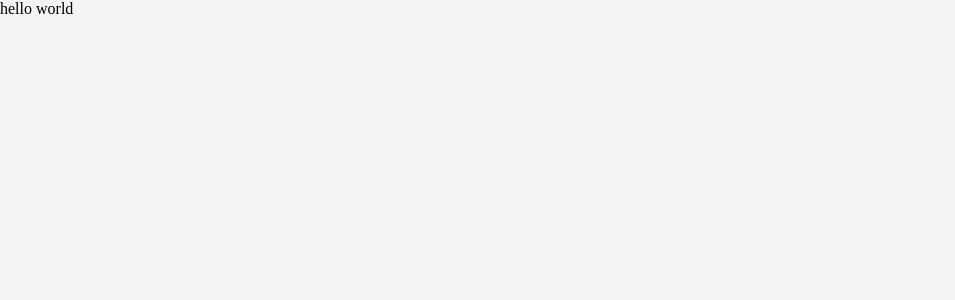
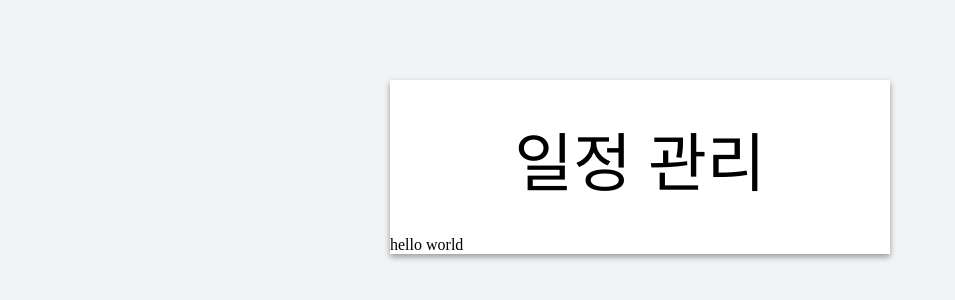
Before and after one commit to normalstory/todo, a React (Create React App) app: page / in a window 1280 px wide. Shown: the top 300 px of the page, without its empty margins (0-955 px from the left). Built offline with nearby package versions, Linux system fonts and the light colour scheme.

Commit message:
01) PageTemplate component 세트 추가

```diff
--- a/package.json
+++ b/package.json
@@ -6,6 +6,7 @@
     "@testing-library/jest-dom": "^4.2.4",
     "@testing-library/react": "^9.3.2",
     "@testing-library/user-event": "^7.1.2",
+    "classnames": "^2.2.6",
     "node-sass": "^4.14.1",
     "open-color": "^1.7.0",
     "react": "^16.14.0",
--- a/src/components/App.js
+++ b/src/components/App.js
@@ -1,9 +1,10 @@
 import React, {Component} from 'react';
+import PageTemplate from './PageTemplate'
 
 export default class App extends Component{
     render(){
         return(
-            <div>hello world</div>
+            <PageTemplate>hello world</PageTemplate>
         )
     }
 }
--- /dev/null
+++ b/src/components/PageTemplate/PageTemplate.js
@@ -0,0 +1,21 @@
+import React from 'react';
+
+import styles from './PageTemplate.scss';
+import classNames from 'classnames/bind';
+const cx = classNames.bind(styles);
+
+/* 페이지 템플릿을 위한 컴포넌트입니다. 페이지의 틀,
+  그리고 타이틀 / 콘텐츠 등의 속성이 설정되어 있습니다. */
+
+const PageTemplate = ({children}) => {
+  return (
+    <div className={cx('page-template')}>
+      <h1>일정 관리</h1>
+      <div className={cx('content')}>
+        {children}
+      </div>
+    </div>
+  );
+};
+
+export default PageTemplate;
--- /dev/null
+++ b/src/components/PageTemplate/PageTemplate.scss
@@ -0,0 +1,25 @@
+.page-template {
+  margin-top: 5rem;
+  margin-left: auto;
+  margin-right: auto;
+  width: 500px;
+  background: white;
+  // 그림자를 띄워줍니다.
+  box-shadow: 0 3px 6px rgba(0,0,0,0.16), 0 3px 6px rgba(0,0,0,0.23);
+  padding-top: 2rem;
+
+  // 브라우저의 크기가 768px 미만으로 됐을 땐,
+  @media(max-width: 768px) {
+    margin-top: 1rem;
+    width: calc(100% - 2rem); // 양 옆에 1rem의 여백을 남기고 꽉 채워줍니다.
+  }
+  h1 {
+    text-align: center;
+    font-size: 4rem;
+    font-weight: 300;
+    margin: 0;
+  }
+  .content {
+    margin-top: 2rem;
+  }
+}
--- /dev/null
+++ b/src/components/PageTemplate/index.js
@@ -0,0 +1 @@
+export { default } from './PageTemplate';
```
Also changed, not shown: 2 other files (tests, documents, lock files or other folders).
